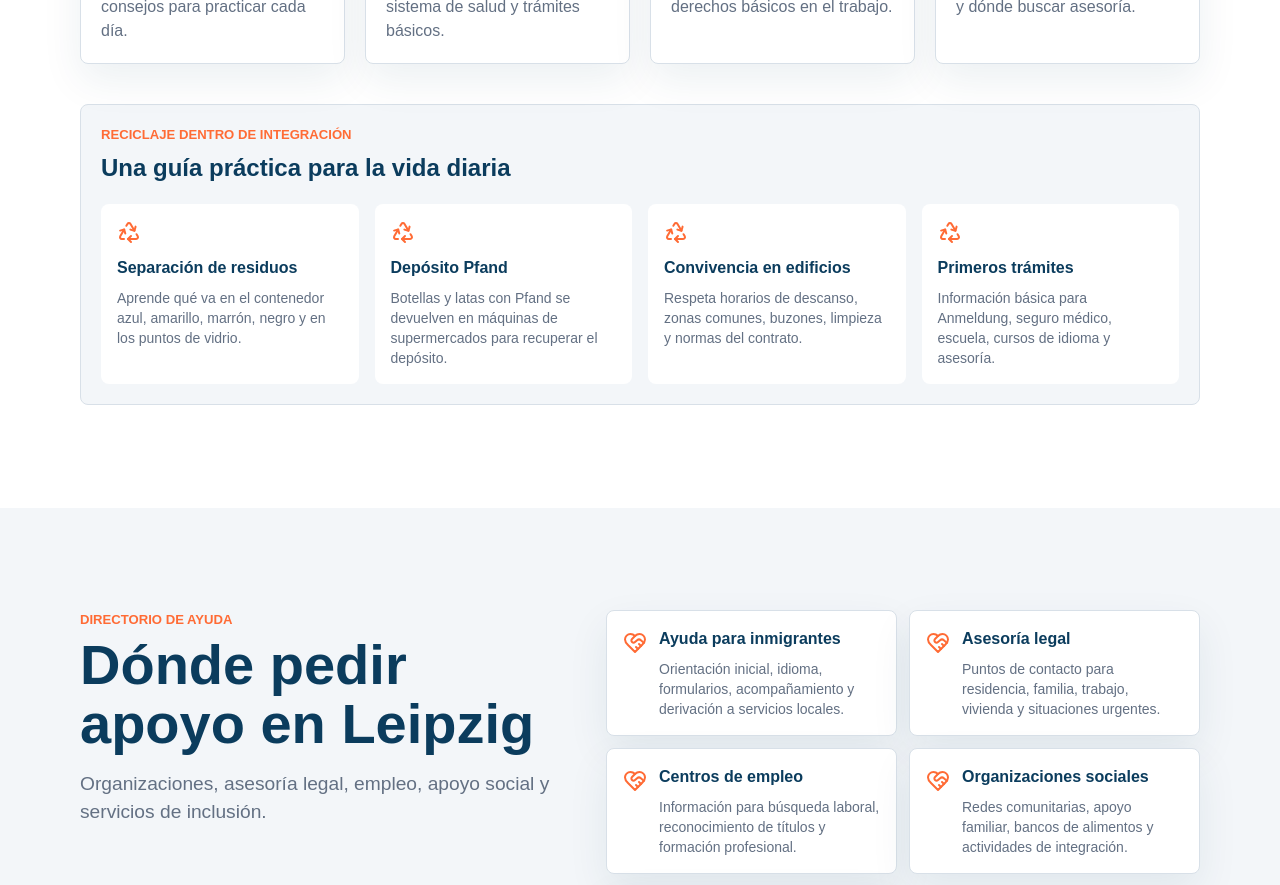
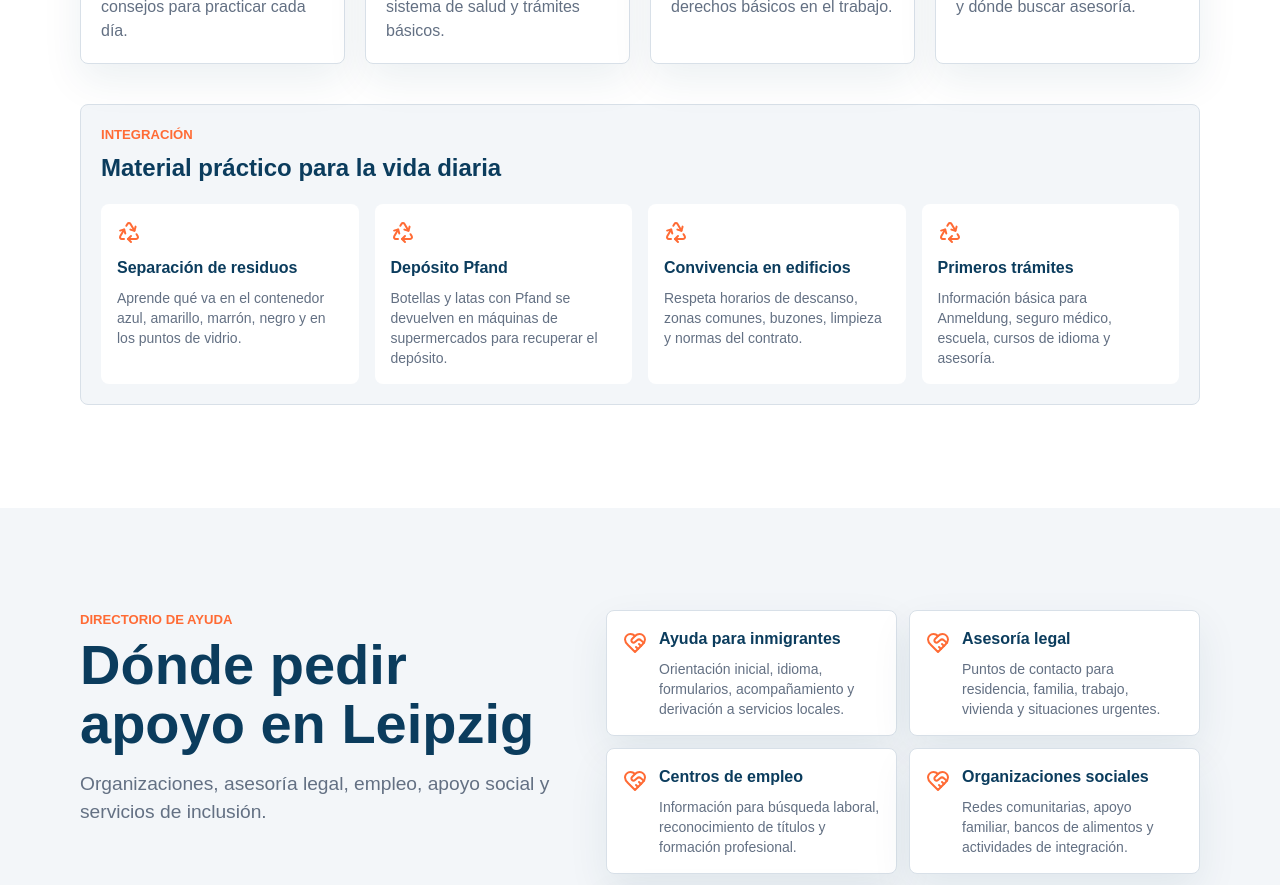
Before and after one commit to newkonex360-hub/konex360, a Next.js app: page / in a window 1280 px wide. Shown: the part 2020-2905 px from the top of the page. Built offline with nearby package versions, Linux system fonts and the light colour scheme; no server answers; the database is empty.

Commit message:
Ajustar noticias e integracion en portada

```diff
--- a/app/page.tsx
+++ b/app/page.tsx
@@ -273,6 +273,16 @@ export default function HomePage() {
     setActiveNews(0);
   }, [query]);
 
+  useEffect(() => {
+    if (filteredNews.length < 2) return;
+
+    const intervalId = window.setInterval(() => {
+      setActiveNews((index) => (index + 1) % filteredNews.length);
+    }, 6500);
+
+    return () => window.clearInterval(intervalId);
+  }, [filteredNews.length]);
+
   const showNextNews = () => setActiveNews((index) => (filteredNews.length ? (index + 1) % filteredNews.length : 0));
   const showPreviousNews = () =>
     setActiveNews((index) => (filteredNews.length ? (index - 1 + filteredNews.length) % filteredNews.length : 0));
@@ -436,7 +446,7 @@ export default function HomePage() {
                     </div>
                     <div className="flex flex-col justify-between bg-white p-6">
                       <div>
-                        <p className="eyebrow">Carrusel de noticias</p>
+                        <p className="eyebrow">Noticias</p>
                         <h4 className="mt-3 text-2xl font-black text-[var(--navy)]">Titulares para la comunidad</h4>
                         <p className="mt-3 text-[var(--muted)]">
                           Los bots traerán noticias públicas y el equipo las publicará solo después de revisarlas.
@@ -511,8 +521,8 @@ export default function HomePage() {
             </div>
             <div className="mt-10 rounded-lg border border-[var(--line)] bg-[var(--mist)] p-5">
               <div className="section-heading">
-                <p className="eyebrow">Reciclaje dentro de integración</p>
-                <h3 className="mt-2 text-2xl font-black text-[var(--navy)]">Una guía práctica para la vida diaria</h3>
+                <p className="eyebrow">Integración</p>
+                <h3 className="mt-2 text-2xl font-black text-[var(--navy)]">Material práctico para la vida diaria</h3>
               </div>
               <div className="mt-5 grid gap-4 md:grid-cols-2 lg:grid-cols-4">
                 {recyclingIntegration.map((item) => (
```
